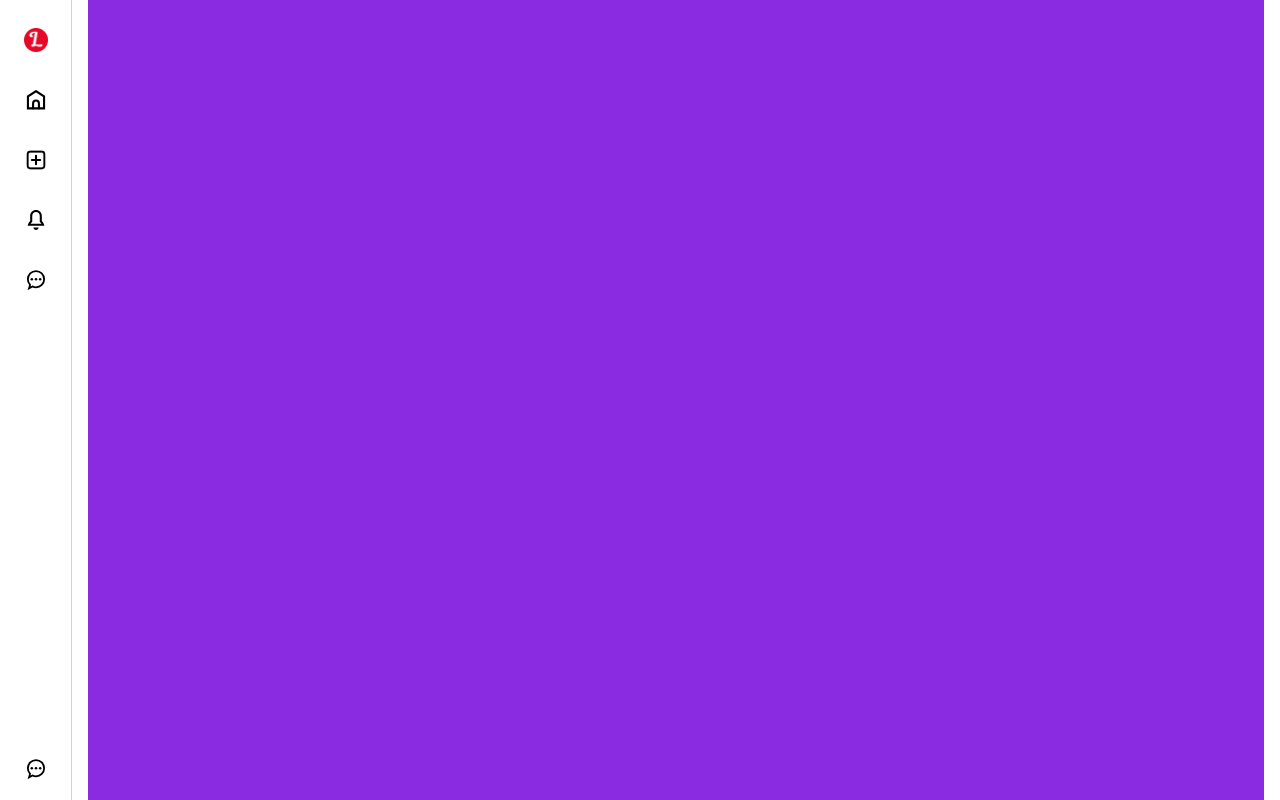
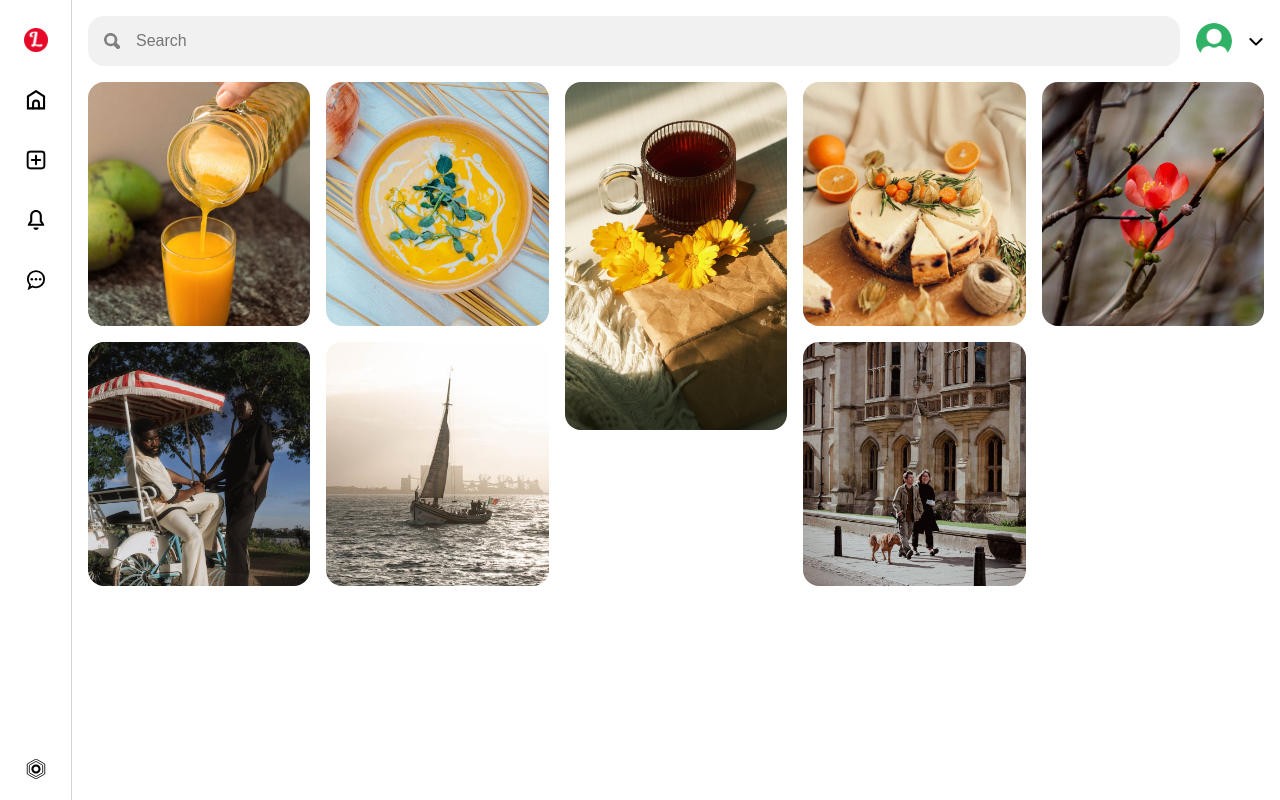
Before and after one commit to PetrikBa/pinterest-clone, a React (Vite) app in the folder client/: page / in a window 1280 px wide. Built offline with nearby package versions, Linux system fonts and the light colour scheme.

Commit message:
basic layout

```diff
--- a/client/src/app.css
+++ b/client/src/app.css
@@ -5,7 +5,6 @@
 }
 
 .content {
-  background-color: blueviolet;
   flex: 1;
   margin-right: 16px;
 }
--- a/client/src/components/gallery/gallery.css
+++ b/client/src/components/gallery/gallery.css
@@ -0,0 +1,42 @@
+.gallery {
+    display: grid;
+    grid-template-columns: repeat(7, 1fr);
+    gap: 16px;
+    grid-auto-rows: 10px;
+}
+
+@media (max-width: 1746px) {
+    .gallery {
+        grid-template-columns: repeat(6, 1fr);
+    }
+}
+
+@media (max-width: 1509px) {
+    .gallery {
+        grid-template-columns: repeat(5, 1fr);
+    }
+}
+
+@media (max-width: 1272px) {
+    .gallery {
+        grid-template-columns: repeat(4, 1fr);
+    }
+}
+
+@media (max-width: 1035px) {
+    .gallery {
+        grid-template-columns: repeat(3, 1fr);
+    }
+}
+
+@media (max-width: 798px) {
+    .gallery {
+        grid-template-columns: repeat(2, 1fr);
+    }
+}
+
+@media (max-width: 475px) {
+    .gallery {
+        grid-template-columns: repeat(1, 1fr);
+    }
+}
--- a/client/src/components/gallery/gallery.jsx
+++ b/client/src/components/gallery/gallery.jsx
@@ -1,8 +1,66 @@
+import GalleryItem from '../galleryItem/galleryItem';
 import './gallery.css';
+
+//TEMP
+const items = [
+    {
+        id: 1,
+        media: "/pins/pin1.jpeg",
+        width: 1260,
+        height: 1000,
+    },
+    {
+        id: 2,
+        media: "/pins/pin2.jpeg",
+        width: 1260,
+        height: 1000,
+    },
+    {
+        id: 3,
+        media: "/pins/pin3.jpeg",
+        width: 1260,
+        height: 1400,
+    },
+    {
+        id: 4,
+        media: "/pins/pin4.jpeg",
+        width: 1260,
+        height: 1000,
+    },
+    {
+        id: 5,
+        media: "/pins/pin5.jpeg",
+        width: 1260,
+        height: 1000,
+    },
+    {
+        id: 6,
+        media: "/pins/pin6.jpeg",
+        width: 1260,
+        height: 1000,
+    },
+    {
+        id: 7,
+        media: "/pins/pin7.jpeg",
+        width: 1260,
+        height: 1000,
+    },
+    {
+        id: 8,
+        media: "/pins/pin8.jpeg",
+        width: 1260,
+        height: 1000,
+    },
+
+];
 
 const Gallery = () => {
     return (
-        <div className="gallery"></div>
+        <div className="gallery">
+            {items.map((item)=>(
+                <GalleryItem key={item.id} item={item}/>
+            ))}
+        </div>
     );
 }
 
--- /dev/null
+++ b/client/src/components/galleryItem/galleryItem.css
@@ -0,0 +1,9 @@
+.galleryItem {
+    display: flex;
+}
+
+.galleryItem img {
+    width: 100%;
+    object-fit: cover;
+    border-radius: 16px;
+}
--- /dev/null
+++ b/client/src/components/galleryItem/galleryItem.jsx
@@ -0,0 +1,12 @@
+import './galleryItem.css';
+
+const GalleryItem = ({item}) => {
+
+    return (
+        <div className="galleryItem" style={{gridRowEnd:`span ${Math.ceil(item.height/100)}`}}>
+            <img src={item.media} alt="" />
+        </div>
+    );
+}
+
+export default GalleryItem;
--- a/client/src/components/leftBar/leftBar.jsx
+++ b/client/src/components/leftBar/leftBar.jsx
@@ -21,7 +21,7 @@ const LeftBar = () => {
                 </a>
             </div>
             <a href="/">
-                <img src="/general/messages.svg" alt="" />
+                <img src="/general/settings.svg" alt="" />
             </a>
         </div>
     );
--- a/client/src/components/topBar/topBar.css
+++ b/client/src/components/topBar/topBar.css
@@ -0,0 +1,24 @@
+.topBar {
+    margin: 16px 0;
+    display: flex;
+    align-items: center;
+    gap: 16px;
+}
+
+.search {
+    flex: 1;
+    background-color: #f1f1f1;
+    border-radius: 16px;
+    padding: 16px;
+    display: flex;
+    align-items: center;
+    gap: 16px;
+}
+
+.search input {
+    flex: 1;
+    border: none;
+    background: transparent;
+    font-size: 16px;
+    outline: none;
+}
--- a/client/src/components/topBar/topBar.jsx
+++ b/client/src/components/topBar/topBar.jsx
@@ -1,8 +1,17 @@
+import UserButton from '../userButton/userButton';
 import './topBar.css';
 
 const TopBar = () => {
     return (
-        <div className="topBar"></div>
+        <div className="topBar">
+            <div className="search">
+                <img src="general/search.svg" alt="" />
+                <input type="text" placeholder="Search" />
+            </div>
+            {/* USER */}
+            <UserButton />
+        </div>
+
     );
 }
 
--- /dev/null
+++ b/client/src/components/userButton/userButton.css
@@ -0,0 +1,60 @@
+.userButton {
+    display: flex;
+    align-items: center;
+    gap: 16px;
+    position: relative;
+}
+
+.userButton img {
+    width: 36px;
+    height: 36px;
+    border-radius: 50%;
+    object-fit: cover;
+}
+
+.userButton .arrow {
+    cursor: pointer;
+    width: 16px;
+    height: 16px;
+}
+
+.userOptions {
+    position: absolute;
+    right: 0;
+    top: 120%;
+    padding: 16px;
+    border-radius: 8px;
+    background-color: white;
+    z-index: 999;
+    flex-direction: column;
+    font-size: 14px;
+    display: flex;
+    box-shadow: 0px 0px 4px 1px rgba(0, 0, 0, 0.177);
+}
+
+.userOption {
+    cursor: pointer;
+    padding: 8px;
+    border-radius: 8px;
+}
+
+.userOption:hover {
+    background-color: #f1f1f1;
+    color: gray;
+}
+
+.loginLink {
+    font-size: 18px;
+    padding: 16px;
+    border-radius: 32px;
+}
+
+.loginLink:hover {
+    background-color: #f1f1f1;
+}
+
+@media (max-width: 475px) {
+    .userButton {
+        display: none;
+    }
+}
--- /dev/null
+++ b/client/src/components/userButton/userButton.jsx
@@ -0,0 +1,23 @@
+import { useState } from 'react';
+import './userButton.css';
+
+const UserButton = () => {
+
+    const [open, setOpen] = useState(false);
+
+    //TEMP
+    const currentUser = true;
+    return currentUser ? (
+        <div className="userButton">
+            <img src="/general/noAvatar.png" alt="" />
+            <img onClick={() => setOpen(prev => !prev)} src="/general/arrow.svg" alt="" className='arrow'/>
+            {open && <div className="userOptions">
+                <div className="userOption">Profile</div>
+                <div className="userOption">Settings</div>
+                <div className="userOption">Logout</div>
+            </div>}
+        </div>
+    ) : (<a href='' className='loginLink' >Login / Sign up</a>);
+}
+
+export default UserButton;
```
